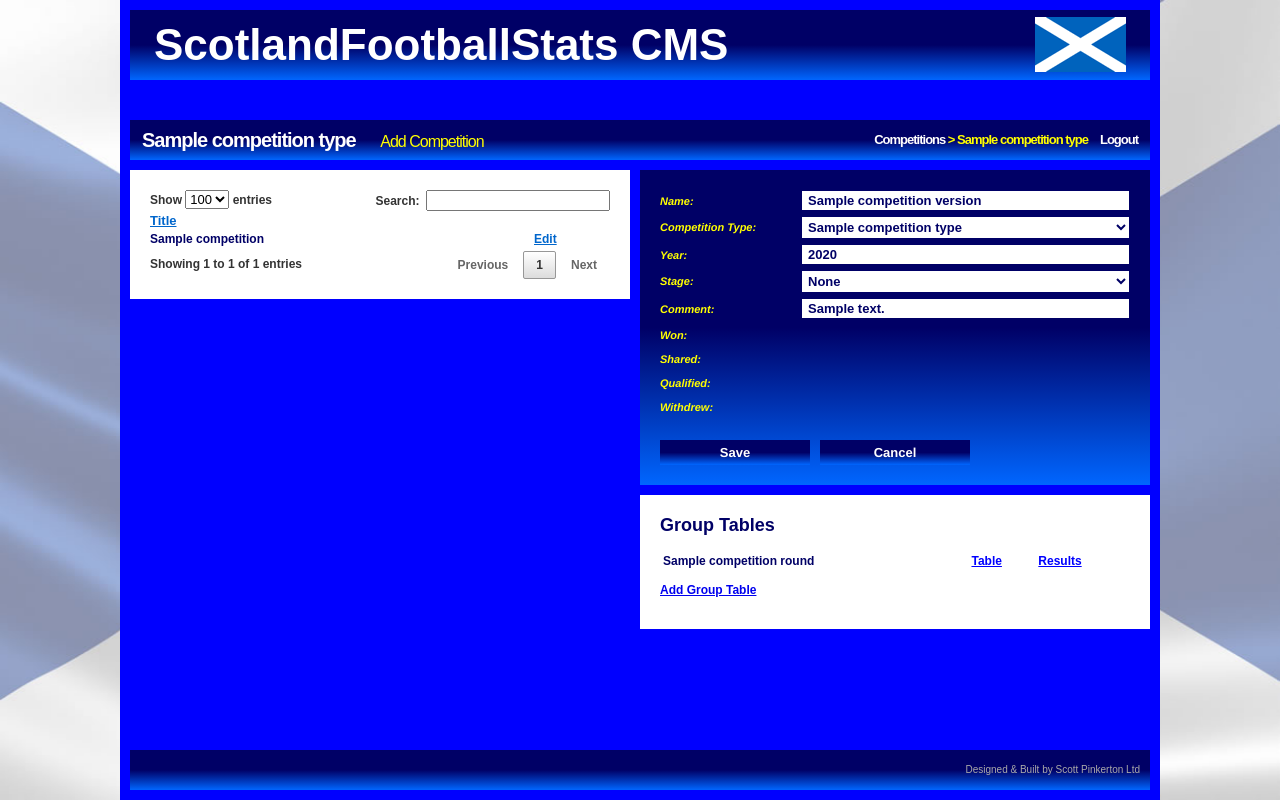
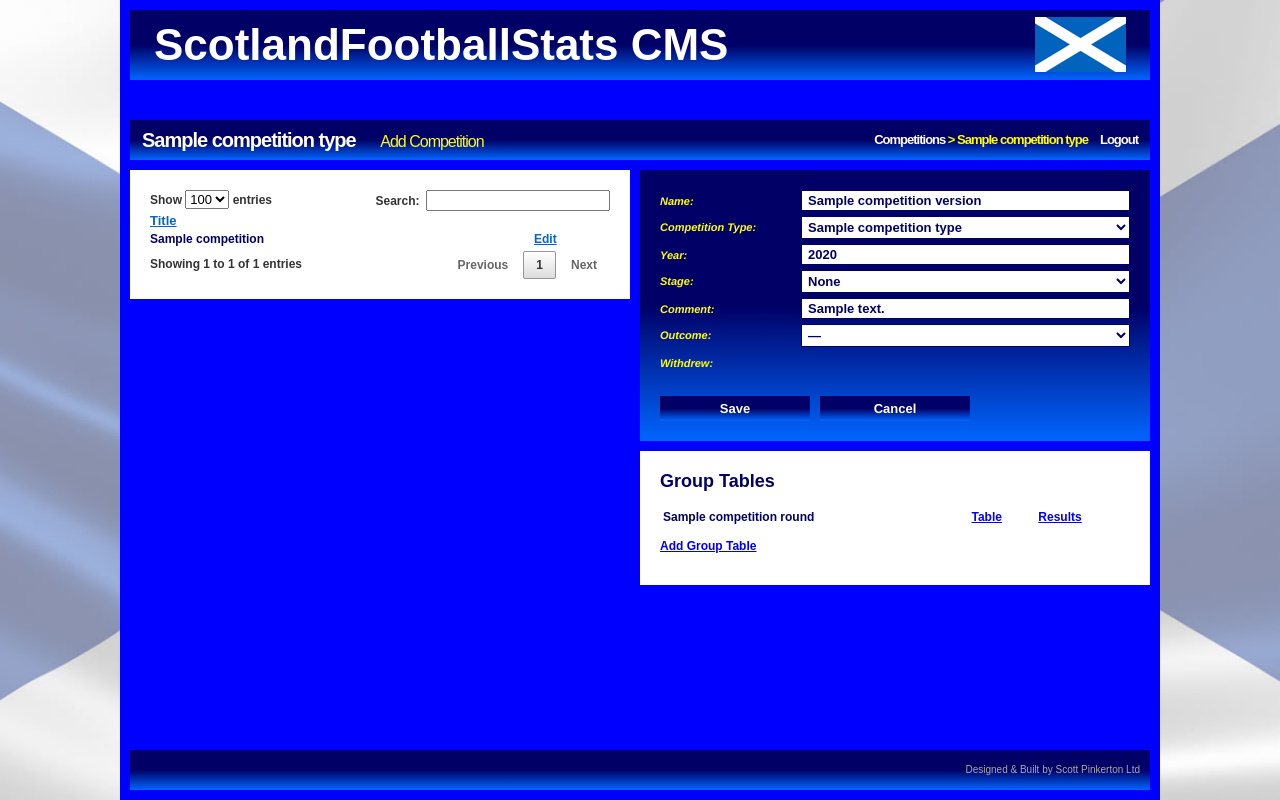
Before and after one commit to ascottp81/ScotlandFootballStats4.0, a Laravel app: template resources/views/admin/competitions/versions.blade.php in a window 1280 px wide. Run offline with Laravel 8, Linux system fonts and the light colour scheme; the template is opened without the code that fills it: most values are stand-ins (such as "Sample title", 1, 10 or a date in 2020); settings files or empty folders that the repository lacks are supplied; some libraries are stand-ins or nearby versions.

Commit message:
Replaced competition won, shared and qualified with single outcome field

```diff
--- a/app/Models/CompetitionType.php
+++ b/app/Models/CompetitionType.php
@@ -161,7 +161,7 @@ class CompetitionType extends Model
     {
         $competitions = $this->competitions()
             ->where(function ($q) {
-                $q->where('won','=', 1)->orWhere('shared','=', '1')->orWhere('qualified','=', '1');
+                $q->whereIn('outcome', ['won','shared','qualified']);
             })
             ->orderBy('year','asc')
             ->get();
@@ -172,7 +172,7 @@ class CompetitionType extends Model
         foreach ($competitions as $comp) {
             $yearString = $comp->year;
 
-            if ($comp->shared == 1) {
+            if ($comp->outcome == "shared") {
                 $yearString .= "*";
                 $sharedCount++;
             }
@@ -205,7 +205,7 @@ class CompetitionType extends Model
     {
         $competitions = $this->competitions()
             ->where(function ($q) {
-                $q->where('won','=', 1)->orWhere('shared','=', '1')->orWhere('qualified','=', '1');
+                $q->whereIn('outcome', ['won','shared','qualified']);
             })
             ->count();
 
--- a/resources/views/admin/competitions/versions.blade.php
+++ b/resources/views/admin/competitions/versions.blade.php
@@ -72,21 +72,14 @@
                 </div>
             </div>
             <div class="inputRow">
-                <div class="inputHead">Won: </div>
+                <div class="inputHead">Outcome: </div>
                 <div class="input">
-                    <input type="checkbox" id="won" name="won" value="1" @if((old('won') ?? $competitionVersion->won ?? '') == 1)checked="checked"@endif />
-                </div>
-            </div>
-            <div class="inputRow">
-                <div class="inputHead">Shared: </div>
-                <div class="input">
-                    <input type="checkbox" id="shared" name="shared" value="1" @if((old('shared') ?? $competitionVersion->shared ?? '') == 1)checked="checked"@endif />
-                </div>
-            </div>
-            <div class="inputRow">
-                <div class="inputHead">Qualified: </div>
-                <div class="input">
-                    <input type="checkbox" id="qualified" name="qualified" value="1" @if((old('qualified') ?? $competitionVersion->qualified ?? '') == 1)checked="checked"@endif />
+                    <select id="outcome" name="outcome">
+                        <option value="">&mdash;</option>
+                        <option value="won" @if((old('outcome') ?? $competitionVersion->outcome ?? '') == "won")selected="selected"@endif>Won</option>
+                        <option value="shared" @if((old('outcome') ?? $competitionVersion->outcome ?? '') == "shared")selected="selected"@endif>Shared</option>
+                        <option value="qualified" @if((old('outcome') ?? $competitionVersion->outcome ?? '') == "qualified")selected="selected"@endif>Qualified</option>
+                    </select>
                 </div>
             </div>
             <div class="inputRow">
```
Also changed, not shown: app/Http/Controllers/Admin/CompetitionController.php (+3 -5 lines), app/Models/Competition.php (+4 -7 lines).
